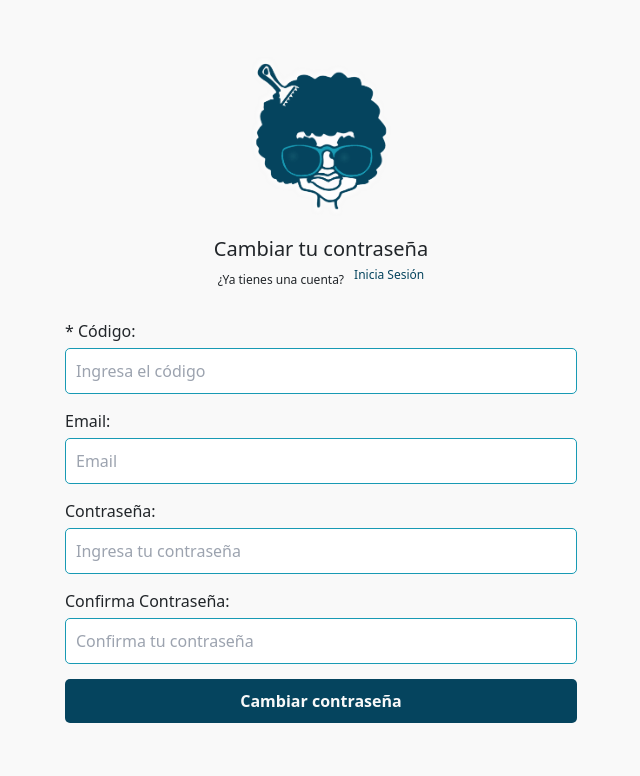
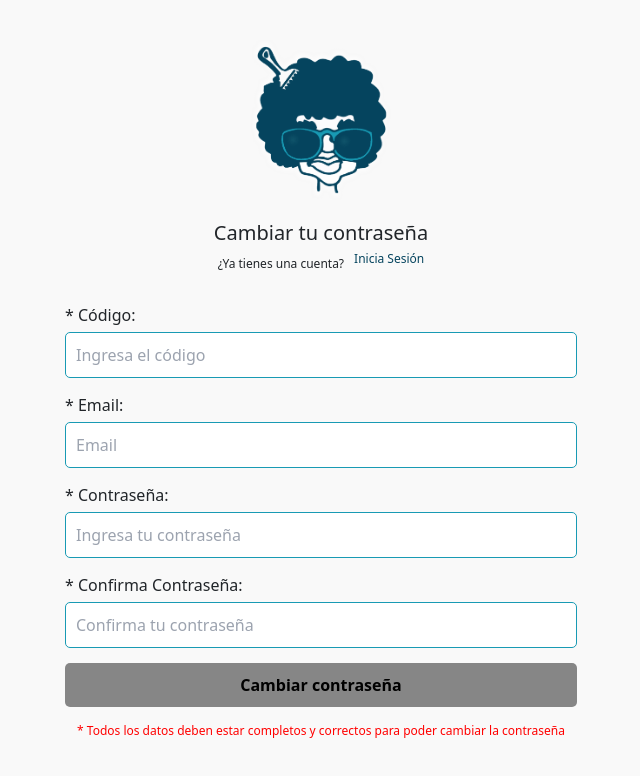
Before and after one commit to nriascos1974/MrNikkiUrbanShop, a Next.js app in the folder client/: page /changepassword in a window 1280 px wide. Shown: the top 776 px of the page, without its empty margins (319-959 px from the left). Built offline with nearby package versions, Linux system fonts and the light colour scheme.

Commit message:
Cambio contraseña y redireccion pagina principal

```diff
--- a/client/src/pages/changepassword.js
+++ b/client/src/pages/changepassword.js
@@ -4,6 +4,7 @@ import Image from "next/image";
 import style from "../styles/Login.module.css";
 import logo from "../../public/pacto-logo.png";
 import validate from "@/utils/validation/validationUser";
+import { recoveryPassword } from "@/redux/features/auth/authSlice";
 import { useState, useEffect } from "react";
 import { useDispatch, useSelector } from "react-redux";
 import { useRouter } from "next/router";
@@ -13,22 +14,26 @@ export default function changepassword() {
   const userState = useSelector((state) => state.user);
   const navigate = useRouter();
 
+  const handleInputFocus = (e) => {
+    setActiveInput(e.target.name);
+  };
+
   const [activeInput, setActiveInput] = useState("");
 
   //User State
   const [user, setUser] = useState({
+    code: "",
     email: "",
     password: "",
     passwordConfirm: "",
-    code: "",
   });
 
   // Errors State
   const [errors, setErrors] = useState({
+    code: "",
     email: "",
     password: "",
     passwordConfirm: "",
-    code: "",
   });
 
   const handleChange = (event) => {
@@ -44,11 +49,21 @@ export default function changepassword() {
     });
   };
 
+  useEffect(() => {
+    if (userState.verify) {
+      navigate.push("/");
+    }
+  }, [userState.verify]);
 
   const handleSubmit = (event) => {
     event.preventDefault();
-
-    dispatch(registerUser(user));
+    dispatch(recoveryPassword(user));
+    setUser({
+      code: "",
+      email: "",
+      password: "",
+      passwordConfirm: "",
+    });
   };
 
   return (
@@ -84,31 +99,33 @@ export default function changepassword() {
         <form className={style.form__Login} onSubmit={handleSubmit}>
           <label>* Código:</label>
           <input
-            className={style.inputs}
+            className={errors.code ? style.inputsError : style.inputs}
             value={user.code}
             name={"code"}
             type="text"
             placeholder="Ingresa el código"
             onChange={(e) => handleChange(e)}
+            onFocus={handleInputFocus}
           />
           {activeInput === "code" && errors[activeInput] && (
             <p className={style.error}>{errors.code}</p>
           )}
 
-          <label>Email:</label>
+          <label>* Email:</label>
           <input
+            className={errors.email ? style.inputsError : style.inputs}
+            value={user.email}
+            name={"email"}
             type="email"
             placeholder="Email"
-            className={style.inputs}
-            value={user.email}
-            name={"email"}
             onChange={(e) => handleChange(e)}
+            onFocus={handleInputFocus}
           />
           {activeInput === "email" && errors[activeInput] && (
             <p className={style.error}>{errors.email}</p>
           )}
 
-          <label>Contraseña:</label>
+          <label>* Contraseña:</label>
           <input
             type="password"
             placeholder="Ingresa tu contraseña"
@@ -116,12 +133,13 @@ export default function changepassword() {
             value={user.password}
             name={"password"}
             onChange={(e) => handleChange(e)}
+            onFocus={handleInputFocus}
           />
           {activeInput === "password" && errors[activeInput] && (
             <p className={style.error}>{errors.password}</p>
           )}
 
-          <label>Confirma Contraseña:</label>
+          <label>* Confirma Contraseña:</label>
           <input
             type="password"
             placeholder="Confirma tu contraseña"
@@ -129,13 +147,36 @@ export default function changepassword() {
             value={user.passwordConfirm}
             name={"passwordConfirm"}
             onChange={(e) => handleChange(e)}
+            onFocus={handleInputFocus}
           />
-           {activeInput === "passwordConfirm" && errors[activeInput] && (
-            <p className={style.error}>{errors.passwordConfirm}</p>
+          {user.passwordConfirm !== user.password ? (
+            <p className={style.error}>"Las contraseñas no coinciden"</p>
+          ) : (
+            activeInput === "passwordConfirm" &&
+            errors[activeInput] && (
+              <p className={style.error}>{errors.passwordConfirm}</p>
+            )
           )}
-
-
-          <button type="submit">Cambiar contraseña</button>
+          {errors.email ||
+          errors.code ||
+          errors.email ||
+          errors.passwordConfirm ||
+          errors.password ||
+          !user.password ||
+          !user.passwordConfirm ||
+          user.passwordConfirm !== user.password ? (
+            <>
+              <button className={style.disabled} disabled>
+                Cambiar contraseña
+              </button>
+              <p className={style.error}>
+                * Todos los datos deben estar completos y correctos para poder
+                cambiar la contraseña
+              </p>
+            </>
+          ) : (
+            <button type="submit">Cambiar contraseña</button>
+          )}
         </form>
       </div>
     </div>
--- a/client/src/pages/forgotpass.js
+++ b/client/src/pages/forgotpass.js
@@ -50,6 +50,7 @@ export default function forgotpass() {
   const handleSubmit = (event) => {
     event.preventDefault();
     dispatch(codeUserMail(user));
+
     setUser({
         ...user,
         ["email"]: "",
--- a/client/src/redux/features/auth/authSlice.js
+++ b/client/src/redux/features/auth/authSlice.js
@@ -18,6 +18,16 @@ export const registerUser = createAsyncThunk(
   async (userData) => {
     console.log(userData);
     const response = await axios.post("/user", userData);
+    return response.data;
+  }
+);
+
+// Async thunk para enviar los datos del usuario al backend y recibir la respuesta con el token y código de verificación
+export const recoveryPassword = createAsyncThunk(
+  "auth/recoveryPassword",
+  async (userData) => {
+    console.log(userData);
+    const response = await axios.put("/recovery", userData);
     return response.data;
   }
 );
@@ -160,6 +170,7 @@ const authSlice = createSlice({
       .addCase(autoLoginUser.fulfilled, (state, action) => {
         state.user = action.payload.user;
       })
+
       // Acciones para enviar el código de verificación y recibir los datos del usuario
       .addCase(verifyCode.pending, (state) => {
         state.loading = true;
@@ -181,6 +192,21 @@ const authSlice = createSlice({
         state.error = action.payload;
         state.sendCode = true;
         console.log(action);
+      })
+
+      // Acciones para el cambio de contraseña y recibir los datos del usuario
+      .addCase(recoveryPassword.pending, (state) => {
+        state.loading = true;
+      })
+      .addCase(recoveryPassword.fulfilled, (state, action) => {
+        state.loading = false;
+        state.user = action.payload.user;
+        state.msg = action.payload.msg;
+        state.verify = true;
+      })
+      .addCase(recoveryPassword.rejected, (state, action) => {
+        state.loading = false;
+        state.error = action.payload;
       })
 
       // Acciones para login
--- a/client/src/utils/validation/validationUser.js
+++ b/client/src/utils/validation/validationUser.js
@@ -31,7 +31,7 @@ const validate = (dataEdit) => {
       errors[name] = "La dirección no puede superar los 60 caracteres";
     }
   }
-  if (name === "codigo") {
+  if (name === "code") {
     if (!value) {
       errors[name] = "El código no puede estar vacío";
     }
```
Also changed, not shown: 2 other files (tests, documents, lock files or other folders).
